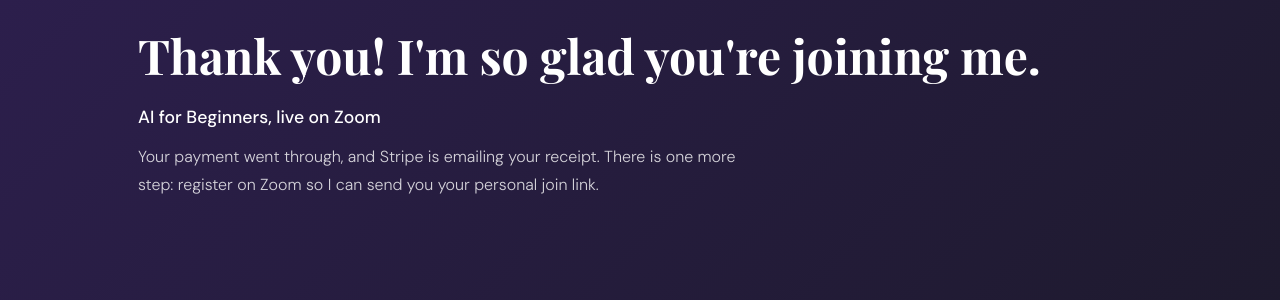
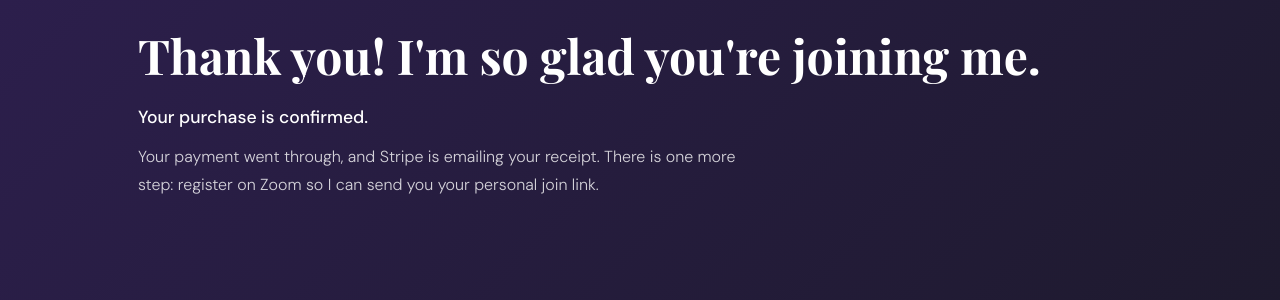
Before and after one commit to dcoreyrasm/dcoreyrasm.github.io, a Jekyll site: the page built from ai-for-beginners-thank-you.html, in a window 1280 px wide and 900 px high. Shown: the part 190-490 px from the top of the window. Built offline with Jekyll 4.4.1, drawn with Linux system fonts in a browser that asks for light colours; some web fonts are replaced.

```diff
--- a/ai-for-beginners-thank-you.html
+++ b/ai-for-beginners-thank-you.html
@@ -7,7 +7,7 @@ sitemap: false
   <meta charset="UTF-8" />
   <meta name="viewport" content="width=device-width, initial-scale=1.0" />
   <meta name="description" content="Thank you for registering for AI for Beginners with Darice Corey. Here is how to get your Zoom link." />
-  <title>You're Registered | AI for Beginners | Darice Corey, LLC</title>
+  <title>You're Registered | Darice Corey, LLC</title>
   <meta name="robots" content="noindex, nofollow" />
   <script>window.__daOptOut=(function(){try{return localStorage.getItem('da-analytics-optout')==='1'}catch(e){return false}})();if(window.__daOptOut){window['ga-disable-G-725R412XD7']=true;}</script>
   <script async src="https://www.googletagmanager.com/gtag/js?id=G-725R412XD7"></script>
@@ -30,7 +30,7 @@ sitemap: false
       <div class="container">
         <p class="section-label" style="color:var(--coral);">You're Registered</p>
         <h1 class="section-heading" style="color:#fff;">Thank you! I'm so glad you're joining me.</h1>
-        <p id="ty-item" style="font-size:1.1rem;color:#fff;font-weight:500;margin-bottom:.75rem;">AI for Beginners, live on Zoom</p>
+        <p id="ty-item" style="font-size:1.1rem;color:#fff;font-weight:500;margin-bottom:.75rem;">Your purchase is confirmed.</p>
         <p style="font-size:1rem;color:rgba(255,255,255,.8);max-width:620px;line-height:1.75;margin-bottom:1.5rem;">Your payment went through, and Stripe is emailing your receipt. There is one more step: register on Zoom so I can send you your personal join link.</p>
       </div>
     </div>
--- a/claude-for-beginners-thank-you.html
+++ b/claude-for-beginners-thank-you.html
@@ -7,7 +7,7 @@ sitemap: false
   <meta charset="UTF-8" />
   <meta name="viewport" content="width=device-width, initial-scale=1.0" />
   <meta name="description" content="Thank you for registering for Claude for Beginners with Darice Corey. Here is how to get your Zoom link." />
-  <title>You're Registered | Claude for Beginners | Darice Corey, LLC</title>
+  <title>You're Registered | Darice Corey, LLC</title>
   <meta name="robots" content="noindex, nofollow" />
   <script>window.__daOptOut=(function(){try{return localStorage.getItem('da-analytics-optout')==='1'}catch(e){return false}})();if(window.__daOptOut){window['ga-disable-G-725R412XD7']=true;}</script>
   <script async src="https://www.googletagmanager.com/gtag/js?id=G-725R412XD7"></script>
@@ -30,7 +30,7 @@ sitemap: false
       <div class="container">
         <p class="section-label" style="color:var(--coral);">You're Registered</p>
         <h1 class="section-heading" style="color:#fff;">Thank you! I'm so glad you're joining me.</h1>
-        <p id="ty-item" style="font-size:1.1rem;color:#fff;font-weight:500;margin-bottom:.75rem;">Claude for Beginners, live on Zoom</p>
+        <p id="ty-item" style="font-size:1.1rem;color:#fff;font-weight:500;margin-bottom:.75rem;">Your purchase is confirmed.</p>
         <p style="font-size:1rem;color:rgba(255,255,255,.8);max-width:620px;line-height:1.75;margin-bottom:1.5rem;">Your payment went through, and Stripe is emailing your receipt. There is one more step: register on Zoom so I can send you your personal join link.</p>
       </div>
     </div>
--- a/consultation-thank-you.html
+++ b/consultation-thank-you.html
@@ -7,7 +7,7 @@ sitemap: false
   <meta charset="UTF-8" />
   <meta name="viewport" content="width=device-width, initial-scale=1.0" />
   <meta name="description" content="Thank you for booking a consultation with Darice Corey, LLC. Here is what happens next." />
-  <title>You're Booked | Consultation | Darice Corey, LLC</title>
+  <title>You're Booked | Darice Corey, LLC Consultation</title>
   <meta name="robots" content="noindex, nofollow" />
   <script>window.__daOptOut=(function(){try{return localStorage.getItem('da-analytics-optout')==='1'}catch(e){return false}})();if(window.__daOptOut){window['ga-disable-G-725R412XD7']=true;}</script>
   <script async src="https://www.googletagmanager.com/gtag/js?id=G-725R412XD7"></script>
--- a/copilot-for-beginners-thank-you.html
+++ b/copilot-for-beginners-thank-you.html
@@ -7,7 +7,7 @@ sitemap: false
   <meta charset="UTF-8" />
   <meta name="viewport" content="width=device-width, initial-scale=1.0" />
   <meta name="description" content="Thank you for registering for Copilot for Beginners with Darice Corey. Here is how to get your Zoom link." />
-  <title>You're Registered | Copilot for Beginners | Darice Corey, LLC</title>
+  <title>You're Registered | Darice Corey, LLC</title>
   <meta name="robots" content="noindex, nofollow" />
   <script>window.__daOptOut=(function(){try{return localStorage.getItem('da-analytics-optout')==='1'}catch(e){return false}})();if(window.__daOptOut){window['ga-disable-G-725R412XD7']=true;}</script>
   <script async src="https://www.googletagmanager.com/gtag/js?id=G-725R412XD7"></script>
@@ -30,7 +30,7 @@ sitemap: false
       <div class="container">
         <p class="section-label" style="color:var(--coral);">You're Registered</p>
         <h1 class="section-heading" style="color:#fff;">Thank you! I'm so glad you're joining me.</h1>
-        <p id="ty-item" style="font-size:1.1rem;color:#fff;font-weight:500;margin-bottom:.75rem;">Copilot for Beginners, live on Zoom</p>
+        <p id="ty-item" style="font-size:1.1rem;color:#fff;font-weight:500;margin-bottom:.75rem;">Your purchase is confirmed.</p>
         <p style="font-size:1rem;color:rgba(255,255,255,.8);max-width:620px;line-height:1.75;margin-bottom:1.5rem;">Your payment went through, and Stripe is emailing your receipt. There is one more step: register on Zoom so I can send you your personal join link.</p>
       </div>
     </div>
--- a/gemini-for-beginners-thank-you.html
+++ b/gemini-for-beginners-thank-you.html
@@ -7,7 +7,7 @@ sitemap: false
   <meta charset="UTF-8" />
   <meta name="viewport" content="width=device-width, initial-scale=1.0" />
   <meta name="description" content="Thank you for registering for Gemini for Beginners with Darice Corey. Here is how to get your Zoom link." />
-  <title>You're Registered | Gemini for Beginners | Darice Corey, LLC</title>
+  <title>You're Registered | Darice Corey, LLC</title>
   <meta name="robots" content="noindex, nofollow" />
   <script>window.__daOptOut=(function(){try{return localStorage.getItem('da-analytics-optout')==='1'}catch(e){return false}})();if(window.__daOptOut){window['ga-disable-G-725R412XD7']=true;}</script>
   <script async src="https://www.googletagmanager.com/gtag/js?id=G-725R412XD7"></script>
@@ -30,7 +30,7 @@ sitemap: false
       <div class="container">
         <p class="section-label" style="color:var(--coral);">You're Registered</p>
         <h1 class="section-heading" style="color:#fff;">Thank you! I'm so glad you're joining me.</h1>
-        <p id="ty-item" style="font-size:1.1rem;color:#fff;font-weight:500;margin-bottom:.75rem;">Gemini for Beginners, live on Zoom</p>
+        <p id="ty-item" style="font-size:1.1rem;color:#fff;font-weight:500;margin-bottom:.75rem;">Your purchase is confirmed.</p>
         <p style="font-size:1rem;color:rgba(255,255,255,.8);max-width:620px;line-height:1.75;margin-bottom:1.5rem;">Your payment went through, and Stripe is emailing your receipt. There is one more step: register on Zoom so I can send you your personal join link.</p>
       </div>
     </div>
```
Also changed, not shown: other parts of ai-for-beginners-thank-you.html (+1 -0 lines), other parts of claude-for-beginners-thank-you.html (+1 -0 lines), other parts of copilot-for-beginners-thank-you.html (+1 -0 lines), other parts of gemini-for-beginners-thank-you.html (+1 -0 lines).
